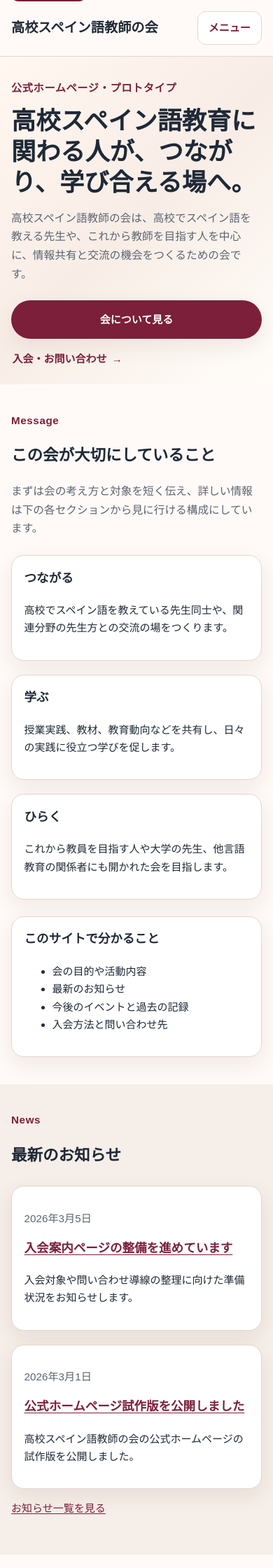
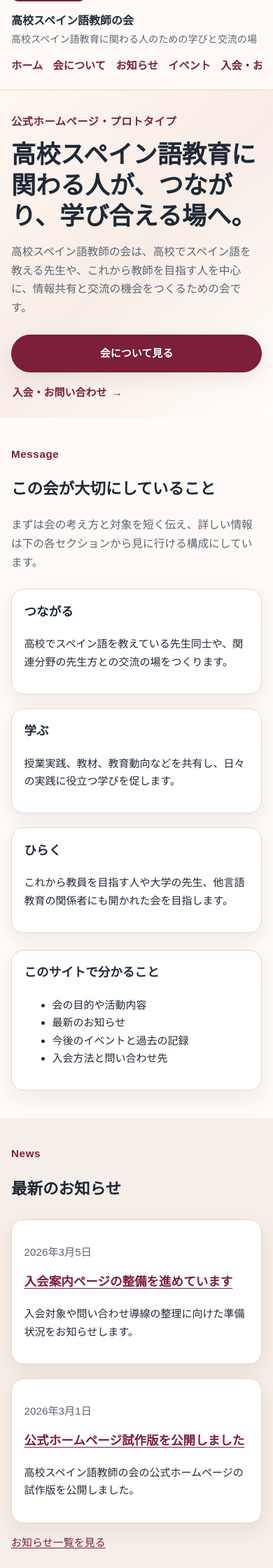
Before and after one commit to yescwecan/spanish_teachers, a Jekyll site: the page built from index.html, in a window 390 px wide. Shown: the top 2240 px of the page at 70% size. Built offline with Jekyll 4.4.1, drawn with Linux system fonts in a browser that asks for light colours.

Commit message:
Keep minimal top navigation without mobile toggle

```diff
--- a/_layouts/default.html
+++ b/_layouts/default.html
@@ -20,7 +20,7 @@
           <p class="site-name"><a href="{{ '/' | relative_url }}">{{ site.title }}</a></p>
           <p class="site-tagline">高校スペイン語教育に関わる人のための学びと交流の場</p>
         </div>
-        <nav class="site-nav desktop-nav" aria-label="主要メニュー">
+        <nav class="site-nav" aria-label="主要メニュー">
           <ul>
             <li><a href="{{ '/' | relative_url }}">ホーム</a></li>
             <li><a href="{{ '/about/' | relative_url }}">会について</a></li>
@@ -29,17 +29,6 @@
             <li><a href="{{ '/join-contact/' | relative_url }}">入会・お問い合わせ</a></li>
           </ul>
         </nav>
-        <details class="mobile-nav">
-          <summary>メニュー</summary>
-          <nav class="mobile-nav-panel" aria-label="主要メニュー">
-            <ul>
-              <li><a href="{{ '/about/' | relative_url }}">会について</a></li>
-              <li><a href="{{ '/join-contact/' | relative_url }}">入会・お問い合わせ</a></li>
-              <li><a href="{{ '/news/' | relative_url }}">お知らせ</a></li>
-              <li><a href="{{ '/events/' | relative_url }}">イベント</a></li>
-            </ul>
-          </nav>
-        </details>
       </div>
     </header>
 
--- a/assets/css/style.css
+++ b/assets/css/style.css
@@ -115,19 +115,6 @@ img {
 .site-nav a {
   text-decoration: none;
   font-weight: 600;
-}
-
-.mobile-nav {
-  display: none;
-}
-
-.mobile-nav summary {
-  list-style: none;
-  cursor: pointer;
-}
-
-.mobile-nav summary::-webkit-details-marker {
-  display: none;
 }
 
 .hero {
@@ -343,7 +330,13 @@ img {
   }
 
   .header-inner {
-    gap: 1rem;
+    align-items: flex-start;
+    flex-direction: column;
+    gap: 0.85rem;
+  }
+
+  .site-nav {
+    width: 100%;
   }
 }
 
@@ -357,64 +350,44 @@ img {
   }
 
   .header-inner {
-    align-items: center;
-    flex-direction: row;
-    justify-content: space-between;
+    gap: 0.65rem;
   }
 
-  .site-tagline,
-  .desktop-nav {
+  .site-name {
+    font-size: 1rem;
+  }
+
+  .site-tagline {
+    font-size: 0.88rem;
+    line-height: 1.5;
+  }
+
+  .site-nav {
+    overflow-x: auto;
+    -webkit-overflow-scrolling: touch;
+  }
+
+  .site-nav ul {
+    flex-wrap: nowrap;
+    gap: 0.9rem;
+    justify-content: flex-start;
+    min-width: max-content;
+    padding-bottom: 0.15rem;
+  }
+
+  .site-nav a {
+    display: block;
+    padding: 0.2rem 0;
+    white-space: nowrap;
+    font-size: 0.95rem;
+  }
+
+  .site-nav::-webkit-scrollbar {
     display: none;
   }
 
-  .mobile-nav {
-    display: block;
-    margin-left: auto;
-  }
-
-  .mobile-nav summary {
-    padding: 0.65rem 0.95rem;
-    background: var(--surface);
-    border: 1px solid var(--border);
-    border-radius: 12px;
-    text-align: center;
-    font-weight: 700;
-    color: var(--primary);
-  }
-
-  .mobile-nav[open] {
-    position: absolute;
-    right: 1rem;
-    top: calc(100% - 0.4rem);
-    width: min(18rem, calc(100% - 2rem));
-    z-index: 25;
-  }
-
-  .mobile-nav-panel {
-    margin-top: 0.6rem;
-    padding: 0.7rem;
-    background: rgba(255, 250, 247, 0.98);
-    border: 1px solid var(--border);
-    border-radius: 16px;
-    box-shadow: var(--shadow);
-  }
-
-  .mobile-nav-panel ul {
-    list-style: none;
-    margin: 0;
-    padding: 0;
-    display: grid;
-    gap: 0.55rem;
-  }
-
-  .mobile-nav-panel a {
-    display: block;
-    padding: 0.75rem 0.9rem;
-    text-decoration: none;
-    font-weight: 600;
-    border-radius: 12px;
-    background: var(--surface);
-    border: 1px solid var(--border);
+  .site-nav {
+    scrollbar-width: none;
   }
 
   .hero {
```
